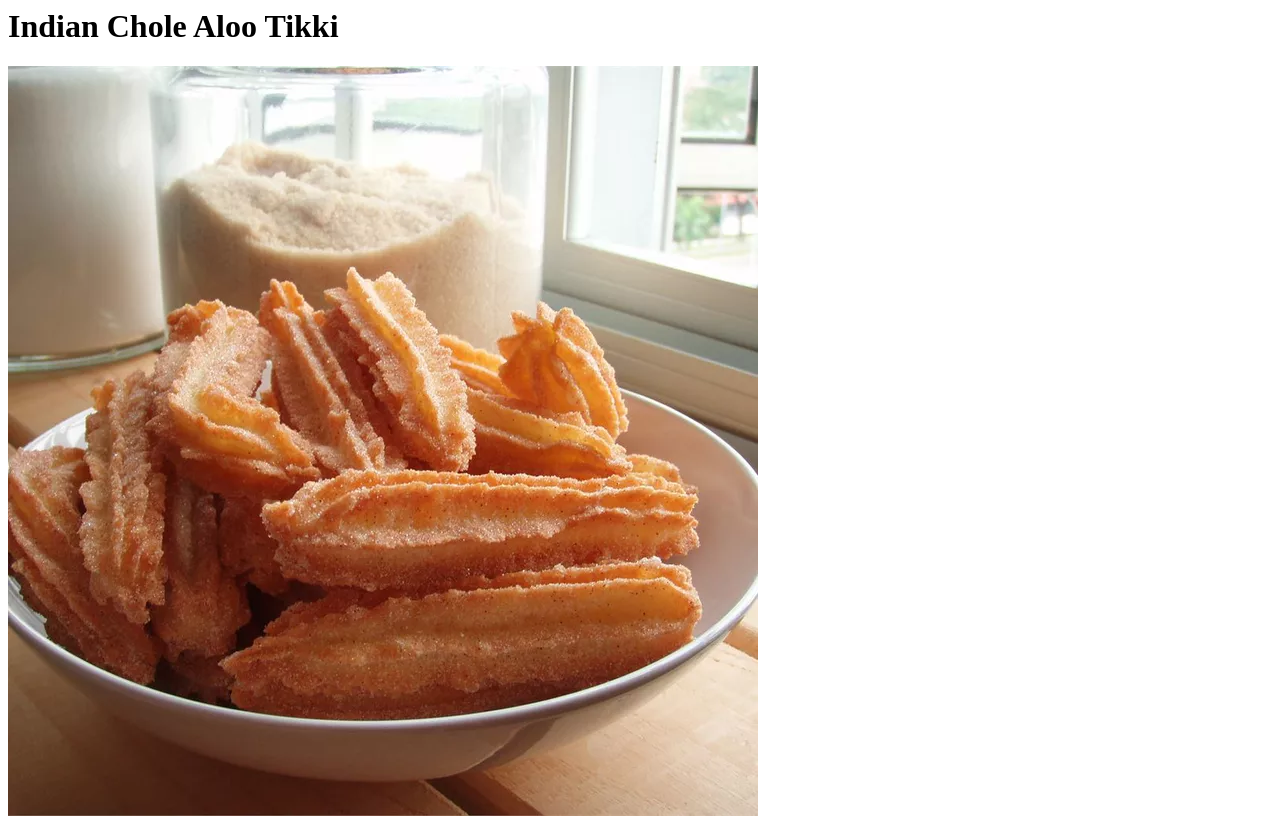
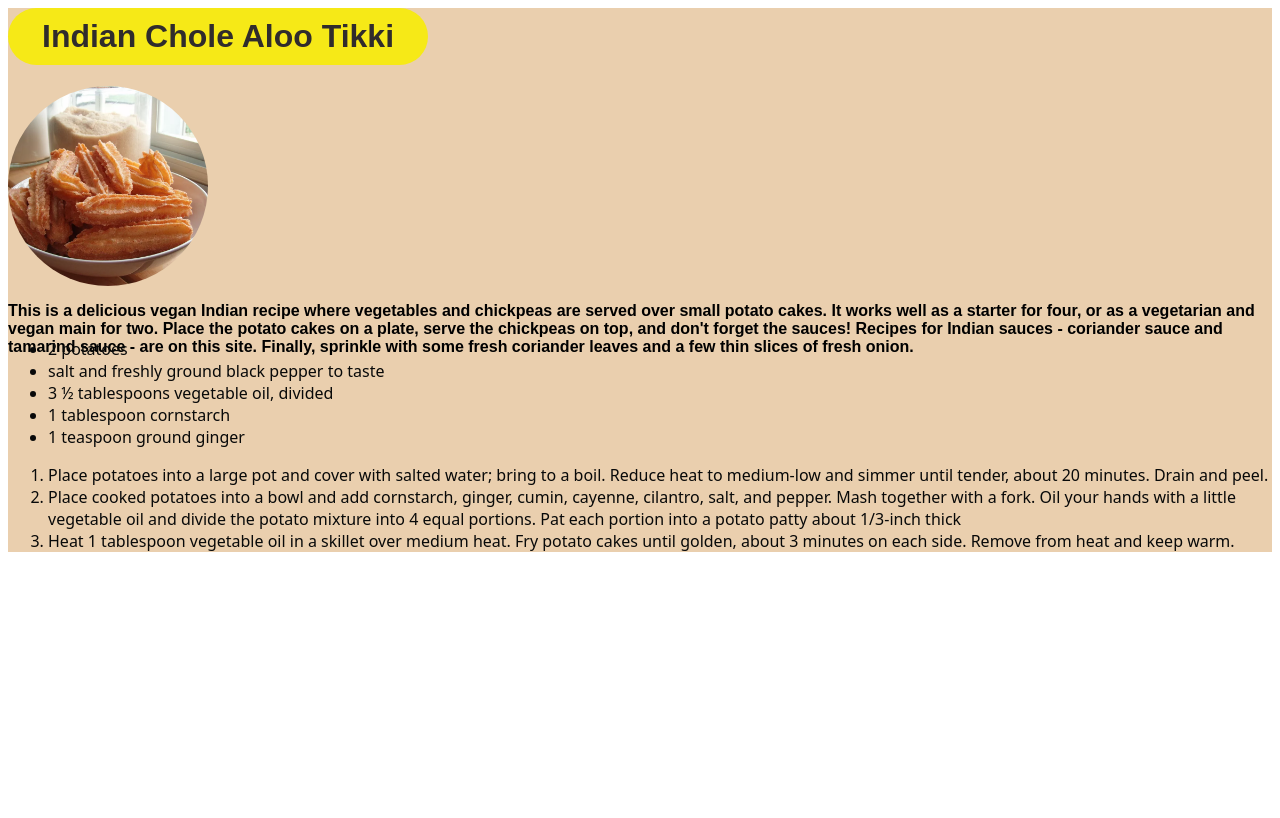
Before and after one commit to Raesammurd/odin-recipes, a plain HTML site: page recipies/Tikki.html in a window 1280 px wide. Shown: the top 818 px of the page. Drawn offline with Linux system fonts and the light colour scheme.

Commit message:
style sheet added for beauty

```diff
--- a/recipies/Tikki.html
+++ b/recipies/Tikki.html
@@ -1,12 +1,15 @@
+<link rel="stylesheet" href="../stylesheet.css" />
+
+<div>
   <h1>Indian Chole Aloo Tikki</h1>
   <img src="images/Churros II.webp" alt="snackpics" />
   <p>
     This is a delicious vegan Indian recipe where vegetables and chickpeas are
     served over small potato cakes. It works well as a starter for four, or as a
     vegetarian and vegan main for two. Place the potato cakes on a plate, serve
-  the chickpeas on top, and don't forget the sauces! Recipes for Indian sauces -
-  coriander sauce and tamarind sauce - are on this site. Finally, sprinkle with
-  some fresh coriander leaves and a few thin slices of fresh onion.
+    the chickpeas on top, and don't forget the sauces! Recipes for Indian sauces
+    - coriander sauce and tamarind sauce - are on this site. Finally, sprinkle
+    with some fresh coriander leaves and a few thin slices of fresh onion.
   </p>
   <ul>
     <li>2 potatoes</li>
@@ -24,12 +27,13 @@
     <li>
       Place cooked potatoes into a bowl and add cornstarch, ginger, cumin,
       cayenne, cilantro, salt, and pepper. Mash together with a fork. Oil your
-    hands with a little vegetable oil and divide the potato mixture into 4 equal
-    portions. Pat each portion into a potato patty about 1/3-inch thick
+      hands with a little vegetable oil and divide the potato mixture into 4
+      equal portions. Pat each portion into a potato patty about 1/3-inch thick
     </li>
     <li>
       Heat 1 tablespoon vegetable oil in a skillet over medium heat. Fry potato
-    cakes until golden, about 3 minutes on each side. Remove from heat and keep
-    warm.
+      cakes until golden, about 3 minutes on each side. Remove from heat and
+      keep warm.
     </li>
   </ol>
+</div>
--- /dev/null
+++ b/stylesheet.css
@@ -0,0 +1,32 @@
+div{
+  background-color: rgb(234, 207, 174);
+
+}
+
+h1 {
+  color: rgb(48, 44, 44);
+  background-color: rgba(248, 236, 5, 0.89);
+  padding: 10px;
+  font-family: sans-serif;
+  border-radius: 30px;
+  width: 400px;
+  text-align: center;
+}
+
+li,a {
+  font-family: system-ui, 'Open Sans', 'Helvetica Neue', sans-serif;
+  font-size: small;
+  color: rgb(8, 9, 9);
+  font-size: medium;
+}
+
+img {
+  height: 200px;
+  width: 200px;
+  border-radius: 100px;
+}
+p {
+  font-family: Arial, Helvetica, sans-serif;
+  font-weight: bold;
+  height: 20px;
+}
```
Also changed, not shown: index.html (+1 -0 lines), recipies/Churros.html (+10 -7 lines), recipies/Yakitori.html (+5 -2 lines). Lines whose indentation alone changed are shown as unchanged.
